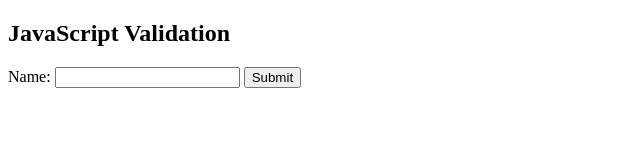
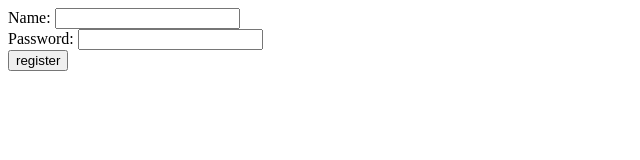
Before and after one commit to vaniseth/Open-Source-Software-Lab, a plain HTML site: page Week 5/User Login page using JS/index.html in a window 1280 px wide. Shown: the whole page, without its empty margins (0-640 px from the left). Drawn offline with Linux system fonts and the light colour scheme.

Commit message:
Update index.html

```diff
--- a/Week 5/User Login page using JS/index.html
+++ b/Week 5/User Login page using JS/index.html
@@ -2,23 +2,25 @@
 <html>
 <head>
     <script>
-function validateForm() {
-  let x = document.forms["myForm"]["fname"].value;
-  if (x == "") {
-    alert("Name must be filled out");
+        function validateform(){
+        var name=document.myform.name.value;
+        var password=document.myform.password.value;
+
+        if (name==null || name==""){
+        alert("Name can't be blank");
+        return false;
+        }else if(password.length<6){
+        alert("Password must be at least 6 characters long.");
         return false;
         }
         }
     </script>
 </head>
 <body>
-
-<h2>JavaScript Validation</h2>
-
-<form name="myForm" action="/action_page.php" onsubmit="return validateForm()" method="post">
-  Name: <input type="text" name="fname">
-  <input type="submit" value="Submit">
+    <form name="myform" method="post" action="abc.jsp" onsubmit="return validateform()" >
+        Name: <input type="text" name="name"><br/>
+        Password: <input type="password" name="password"><br/>
+        <input type="submit" value="register">
     </form>
-
 </body>
 </html>
```
Lines whose indentation alone changed are shown as unchanged.
